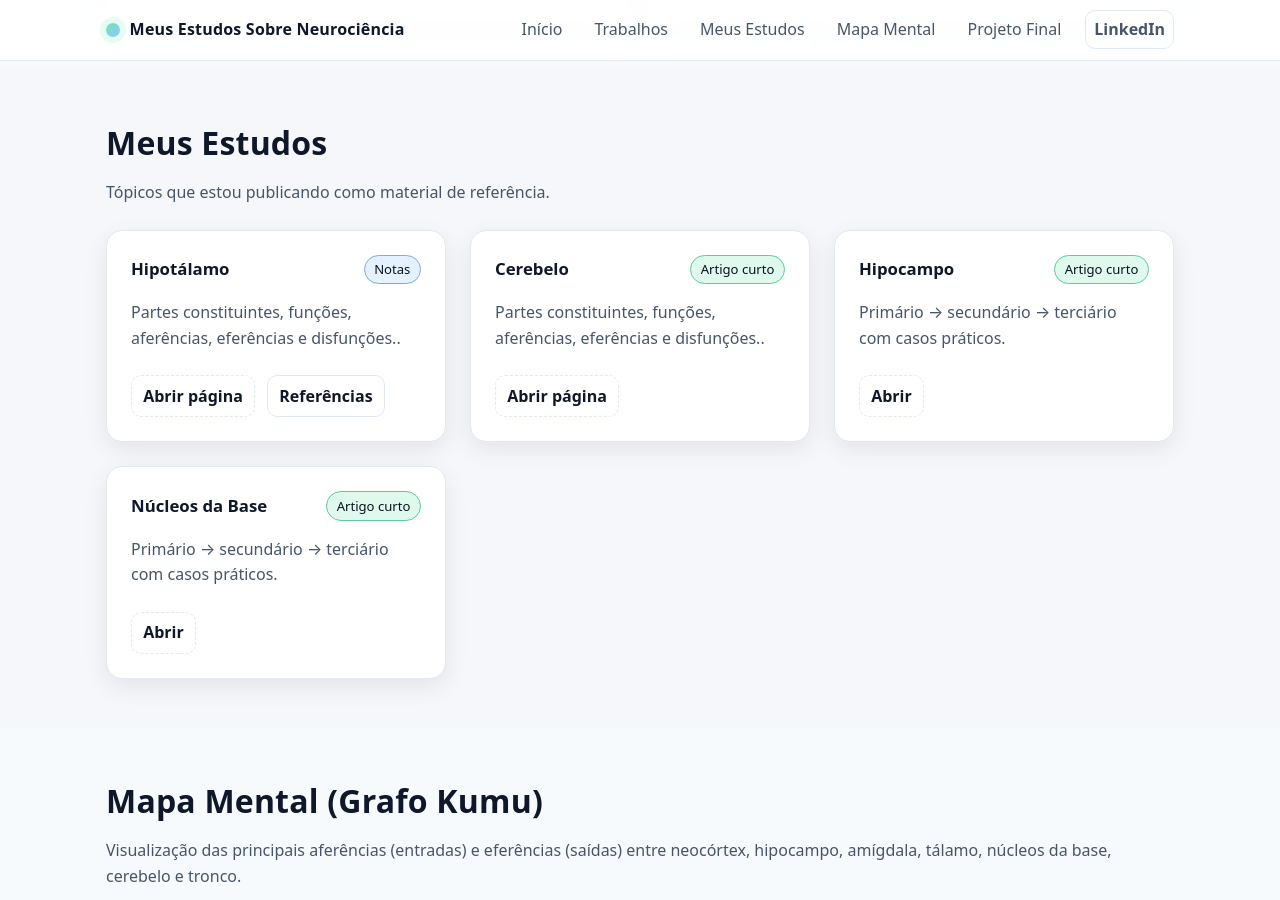
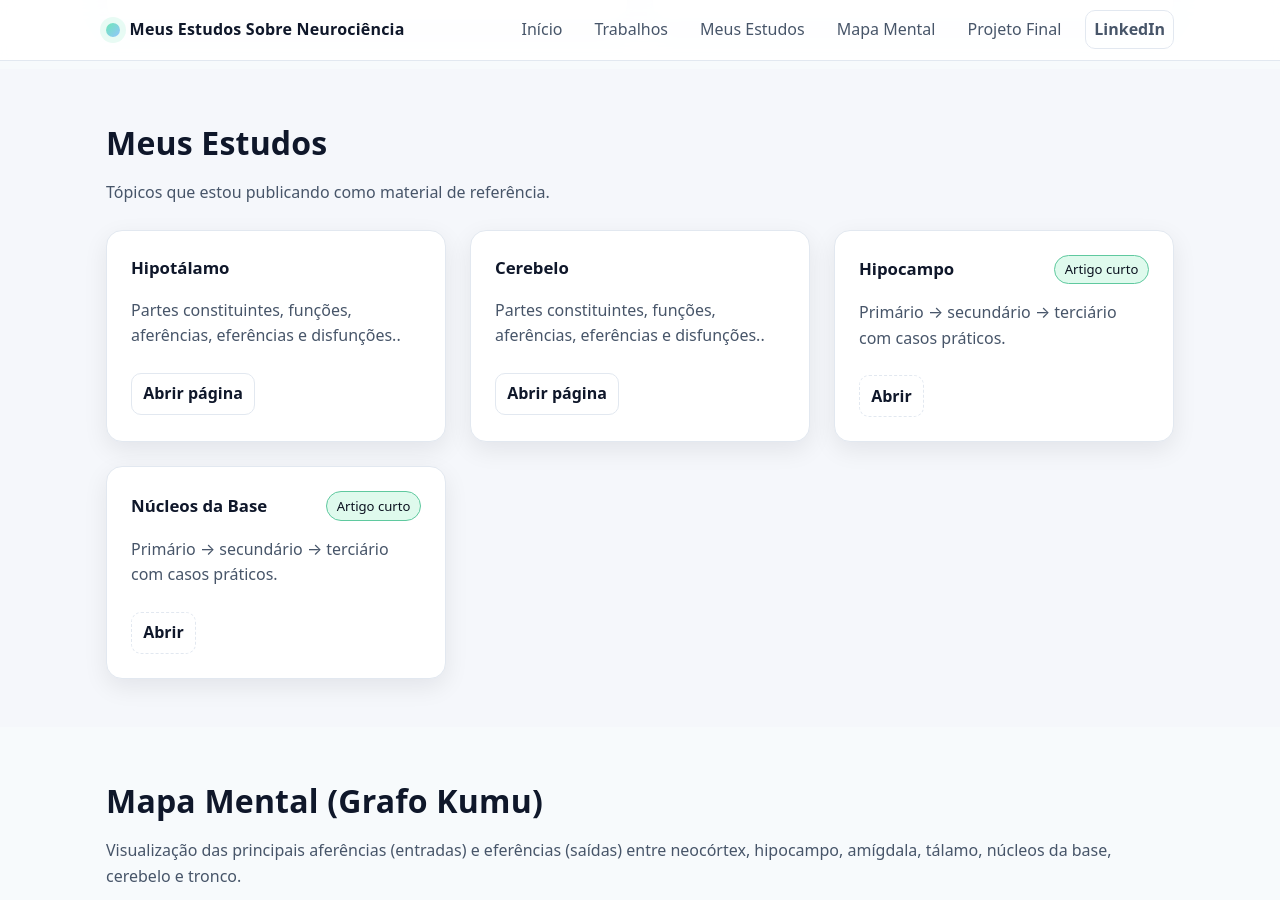
Before and after one commit to gdutramartins/neurociencia, a Jekyll site: the page built from index.html, in a window 1280 px wide and 900 px high, scrolled down 874 px. Built offline with Jekyll 4.4.1, drawn with Linux system fonts in a browser that asks for light colours.

Commit message:
ajuste index

```diff
--- a/index.html
+++ b/index.html
@@ -67,23 +67,22 @@ title: Neurociência nas Organizações
         <article class="card">
           <header>
             <h3>Hipotálamo</h3>
-            <span class="tag">Notas</span>
+            <!--<span class="tag">Notas</span>-->
           </header>
           <p>Partes constituintes, funções, aferências, eferências e disfunções..</p>
           <div class="card-actions">
-            <a class="btn btn-sm btn-ghost" href="estudos/hipotalamo.html">Abrir página</a>
-            <a class="btn btn-sm btn-outline" href="#">Referências</a>
+            <a class="btn btn-sm btn-outline" href="estudos/hipotalamo.html">Abrir página</a>
           </div>
         </article>
 
         <article class="card">
           <header>
             <h3>Cerebelo</h3>
-            <span class="tag tag-alt">Artigo curto</span>
+            <!--<span class="tag tag-alt">Artigo curto</span>-->
           </header>
           <p>Partes constituintes, funções, aferências, eferências e disfunções..</p>
           <div class="card-actions">
-            <a class="btn btn-sm btn-ghost" href="estudos/cerebelo.html">Abrir página</a>
+            <a class="btn btn-sm btn-outline" href="estudos/cerebelo.html">Abrir página</a>
           </div>
         </article>
 
```
